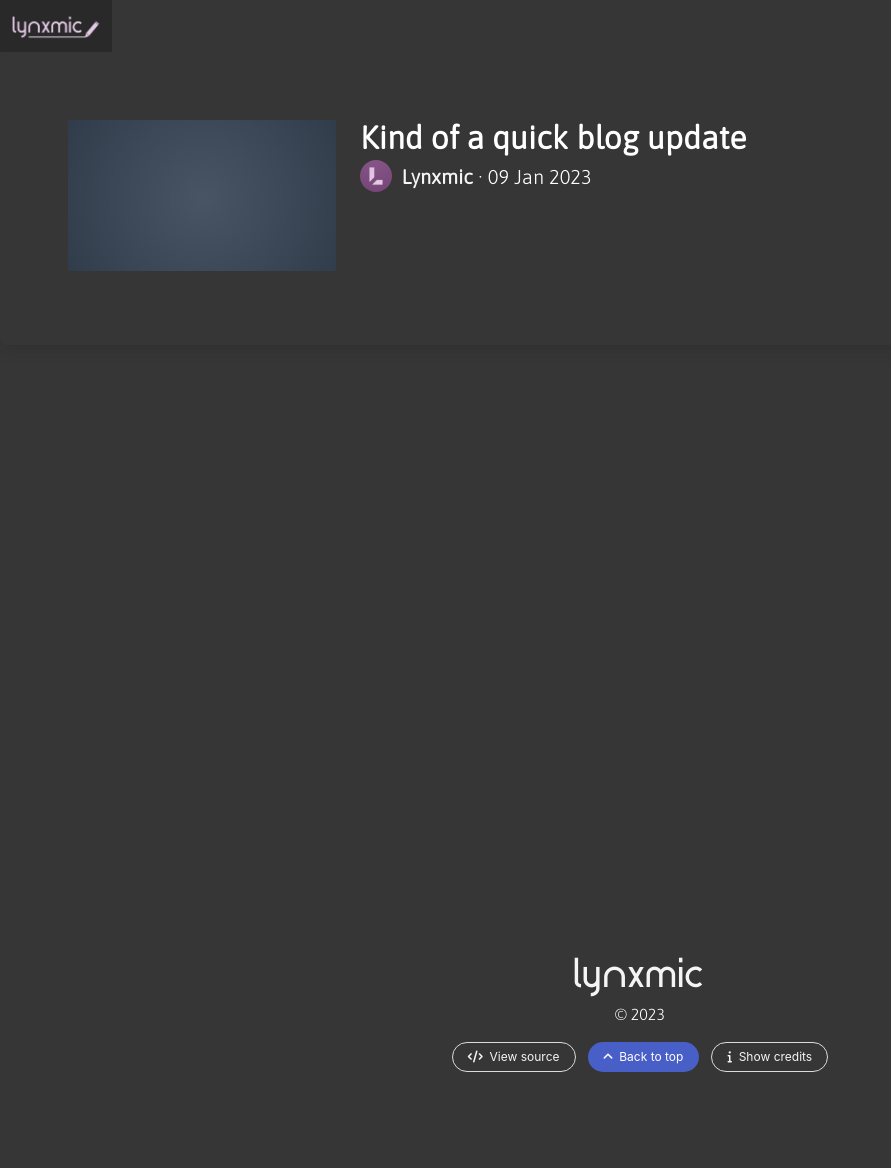
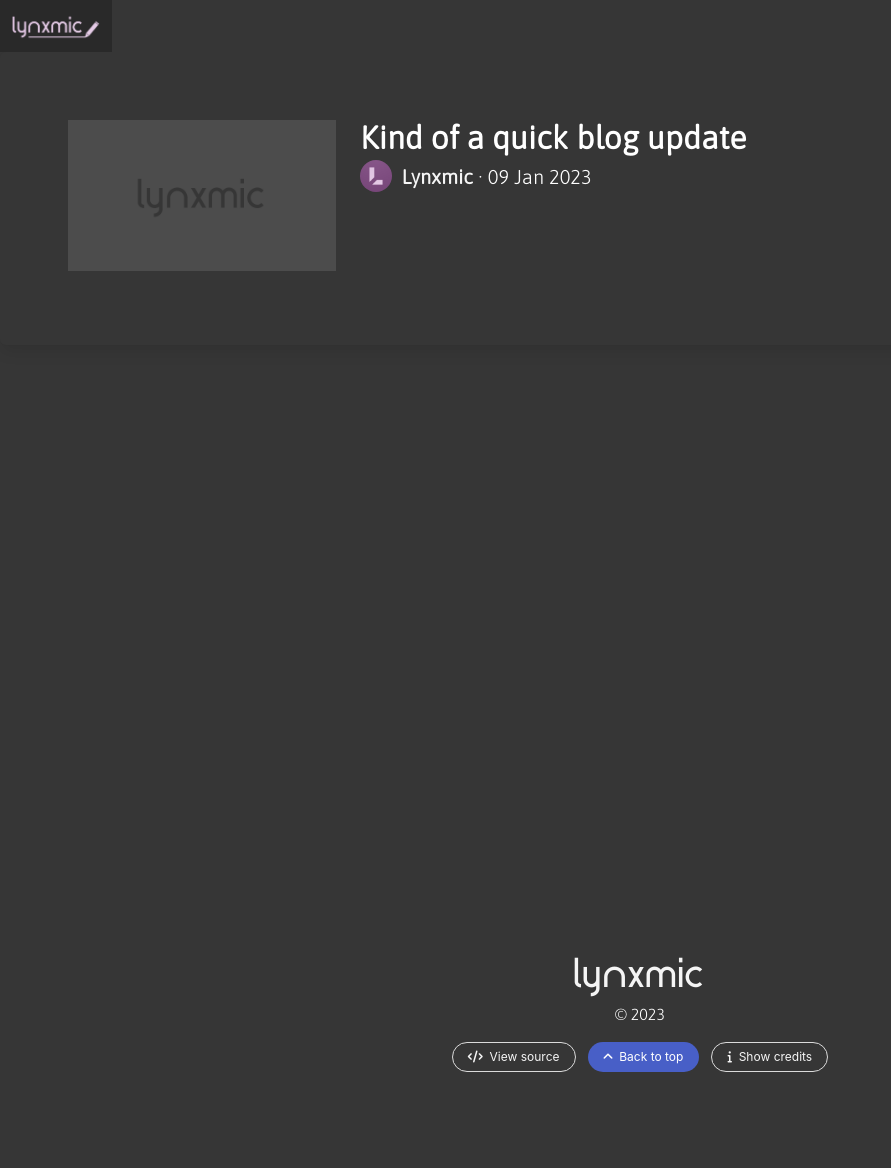
Before and after one commit to theclyron/lynxblog, a Jekyll site: the page built from docs/_posts/2023-01-09-kind-of-quick-blog-update.markdown, in a window 1280 px wide. Shown: the whole page, without its empty margins (0-891 px from the left). Built offline with Jekyll 4.4.1, drawn with Linux system fonts in a browser that asks for light colours.

Commit message:
new lynxmic

```diff
--- a/docs/_posts/2023-01-09-kind-of-quick-blog-update.markdown
+++ b/docs/_posts/2023-01-09-kind-of-quick-blog-update.markdown
@@ -3,7 +3,7 @@
 layout: post
 title: "Kind of a quick blog update"
 date: 9 January 2023
-image: placeholder.png # default: placeholder.png
+image: default.png # default: default.png
 alt:
 ---
 Hi, just want to make this blog post real quick (why am I writing blog posts at 2am...). [Back in August][1], I said that this blog would be phased out as we know it if Twitter releases "Notes" (since that would've been enough for me for a place to write long-form content). I initially wanted to talk about this statement in the previous blog post but that didn't came in my mind until now.
```
